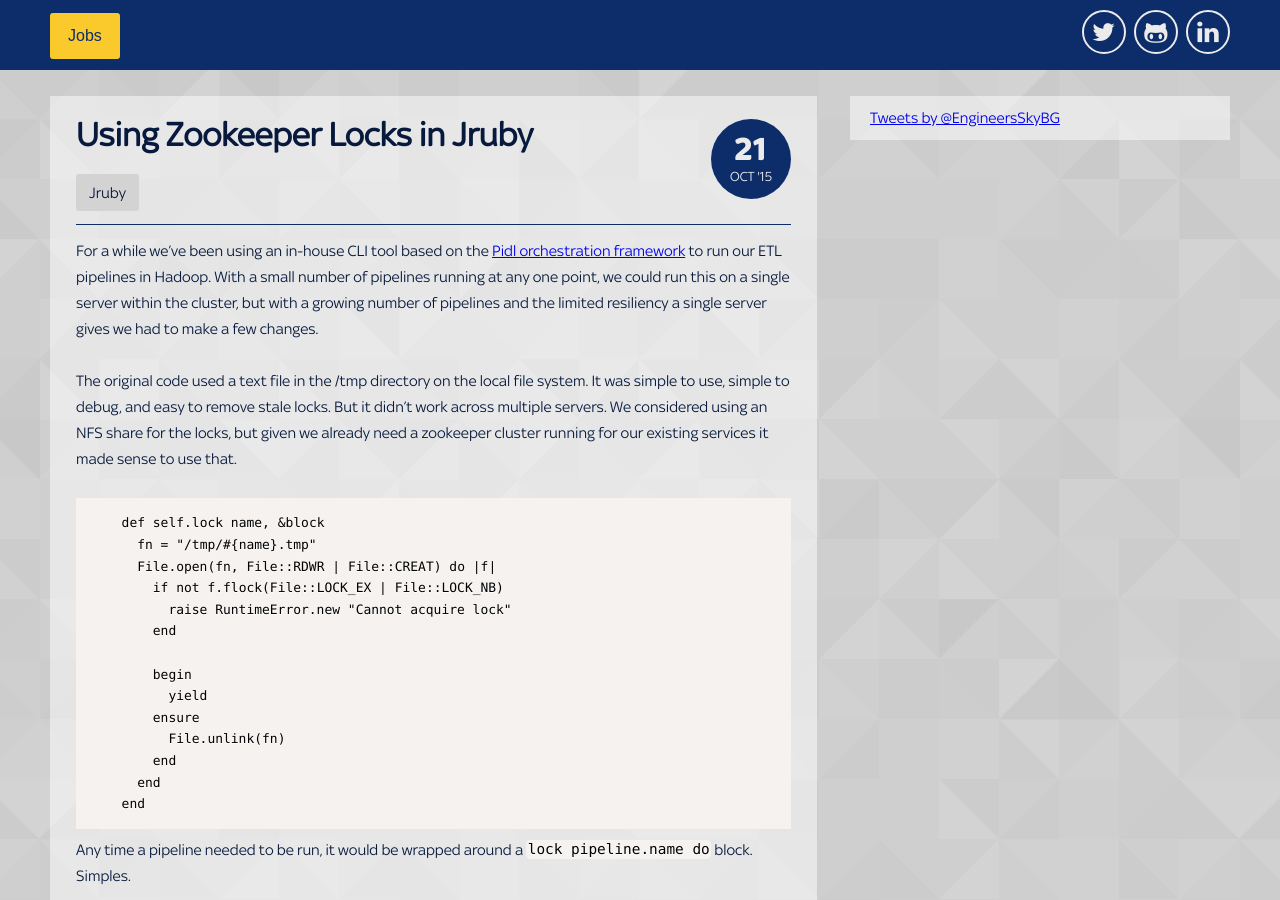
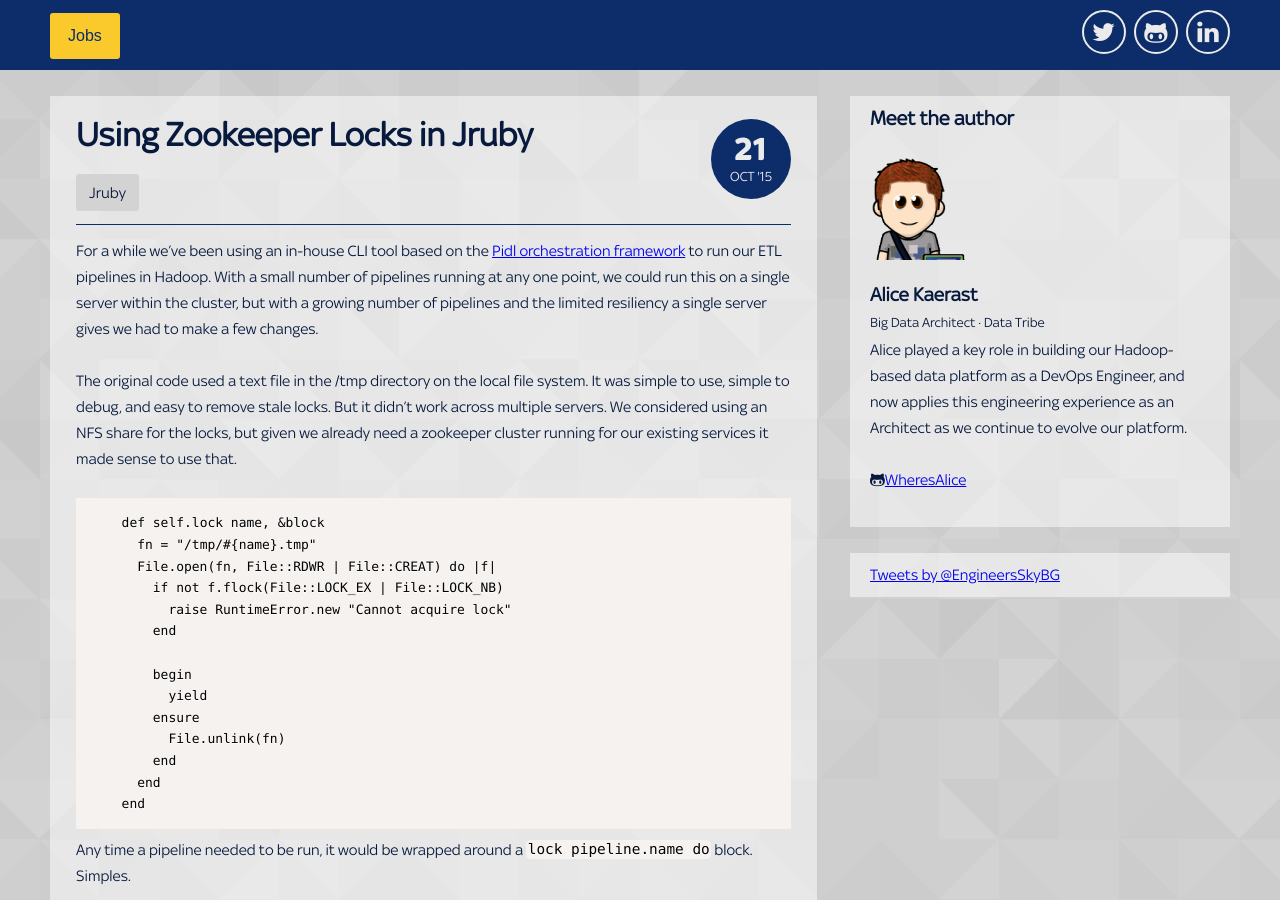
Before and after one commit to skybet/skybet.github.io, a Jekyll site: the page built from _posts/2015-10-21-zookeeper-locks-jruby.md, in a window 1280 px wide and 900 px high. Built offline with Jekyll 4.4.1, drawn with Linux system fonts in a browser that asks for light colours; nearby versions of some CDN libraries; some web fonts are replaced; Markdown is read by kramdown in place of the engine named in the settings; comment, search, counter and statistics services are not loaded.

Commit message:
Update 2015-10-21-zookeeper-locks-jruby.md

```diff
--- a/_posts/2015-10-21-zookeeper-locks-jruby.md
+++ b/_posts/2015-10-21-zookeeper-locks-jruby.md
@@ -6,7 +6,7 @@
 summary:    How to use Zookeeper locks in Jruby
 category:   Jruby
 tags:       ruby, hadoop, zookeeper
-author:     alice.kaerast
+author:     alice_kaerast
 ---
 
 For a while we've been using an in-house CLI tool based on the [Pidl orchestration framework](/open-sourcing-pidl/) to run our ETL pipelines in Hadoop.  With a small number of pipelines running at any one point, we could run this on a single server within the cluster, but with a growing number of pipelines and the limited resiliency a single server gives we had to make a few changes.
```
